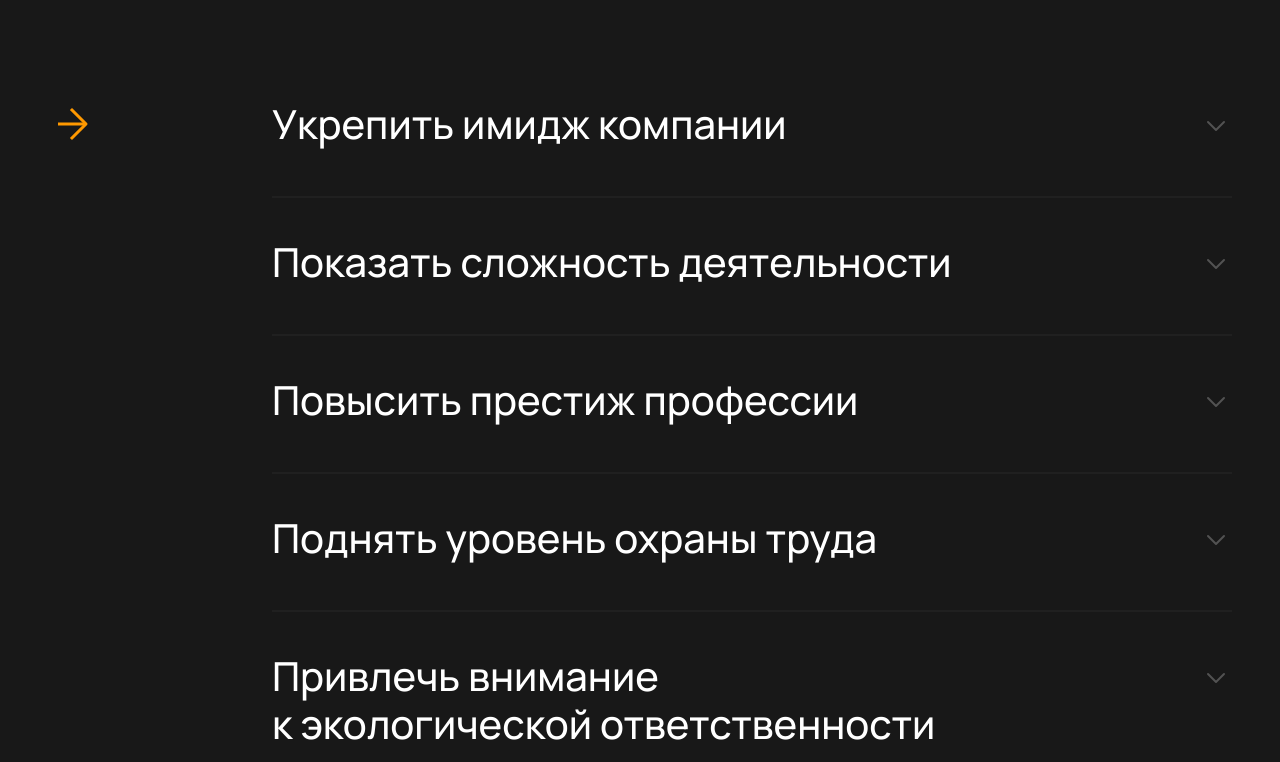
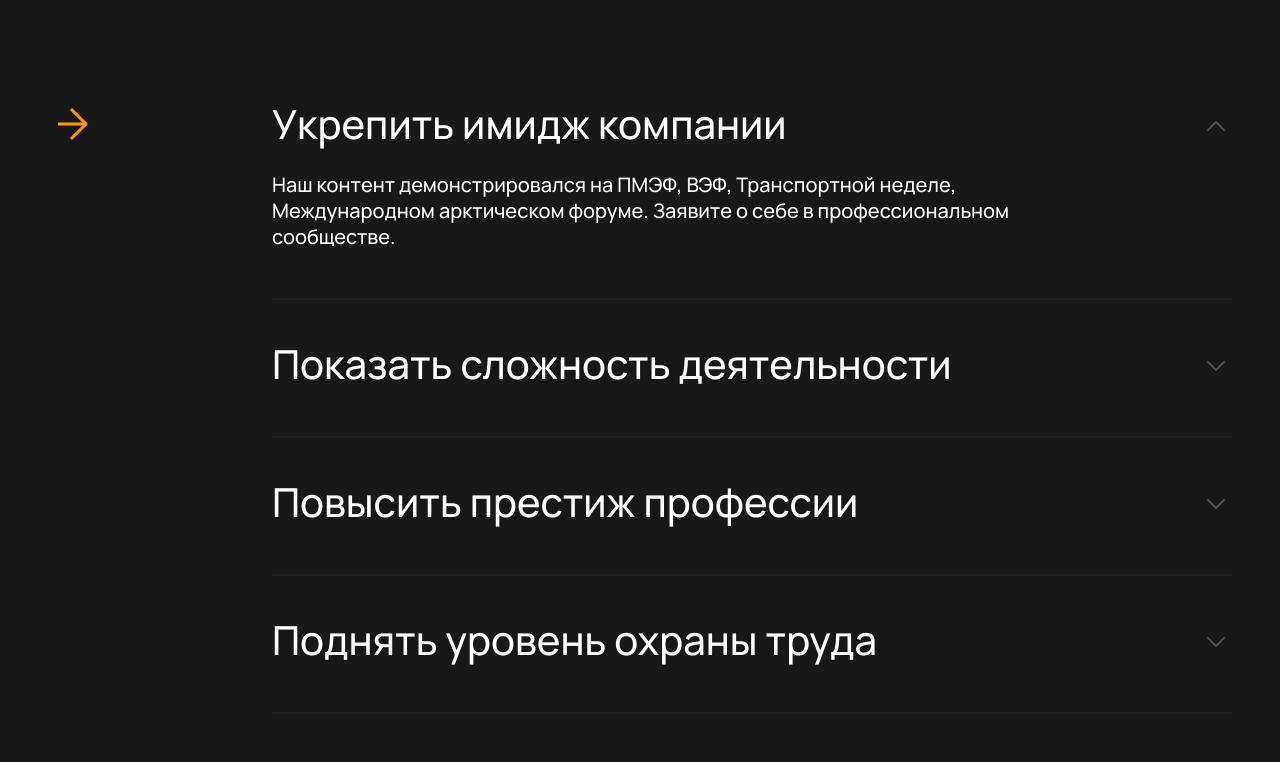
Before and after one commit to emildokukin/PromVisio, a React (Vite) app: page / in a window 1280 px wide. Shown: the part 1020-1782 px from the top of the page. Built offline with nearby package versions, Linux system fonts and the light colour scheme.

Commit message:
Open the first Help item by default

```diff
--- a/src/components/pages/home/Help.tsx
+++ b/src/components/pages/home/Help.tsx
@@ -55,7 +55,7 @@ const HelpItem = ({title, text, isToggled, updatePointerPosition, onClick}: Help
 
 const Help = ({items}: {items: HelpItem[]}) => {
   const [pointerTop, setPointerTop] = useState(40)
-  const [currentIndex, setCurrentIndex] = useState<number | null>(null)
+  const [currentIndex, setCurrentIndex] = useState<number | null>(0)
 
   const updatePointerPosition = useCallback((top: number) => setPointerTop(top), [])
 
```
